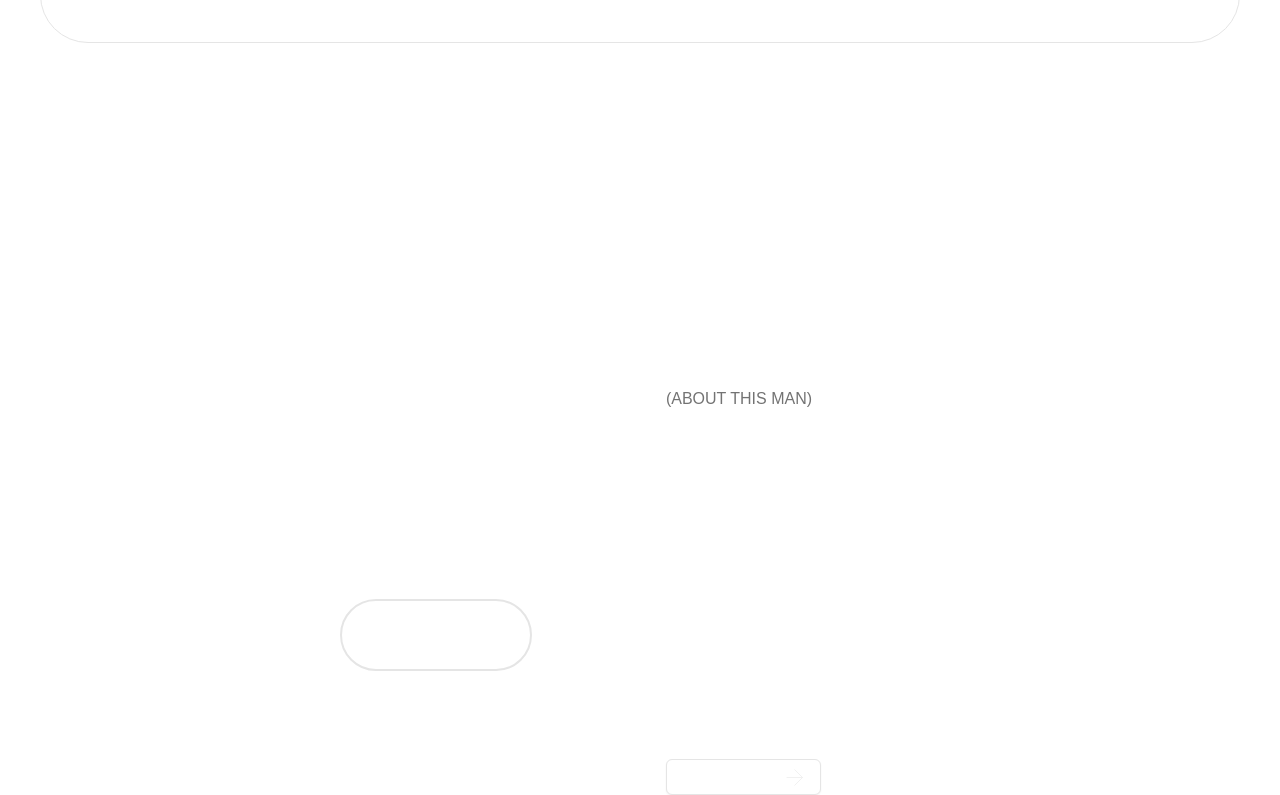
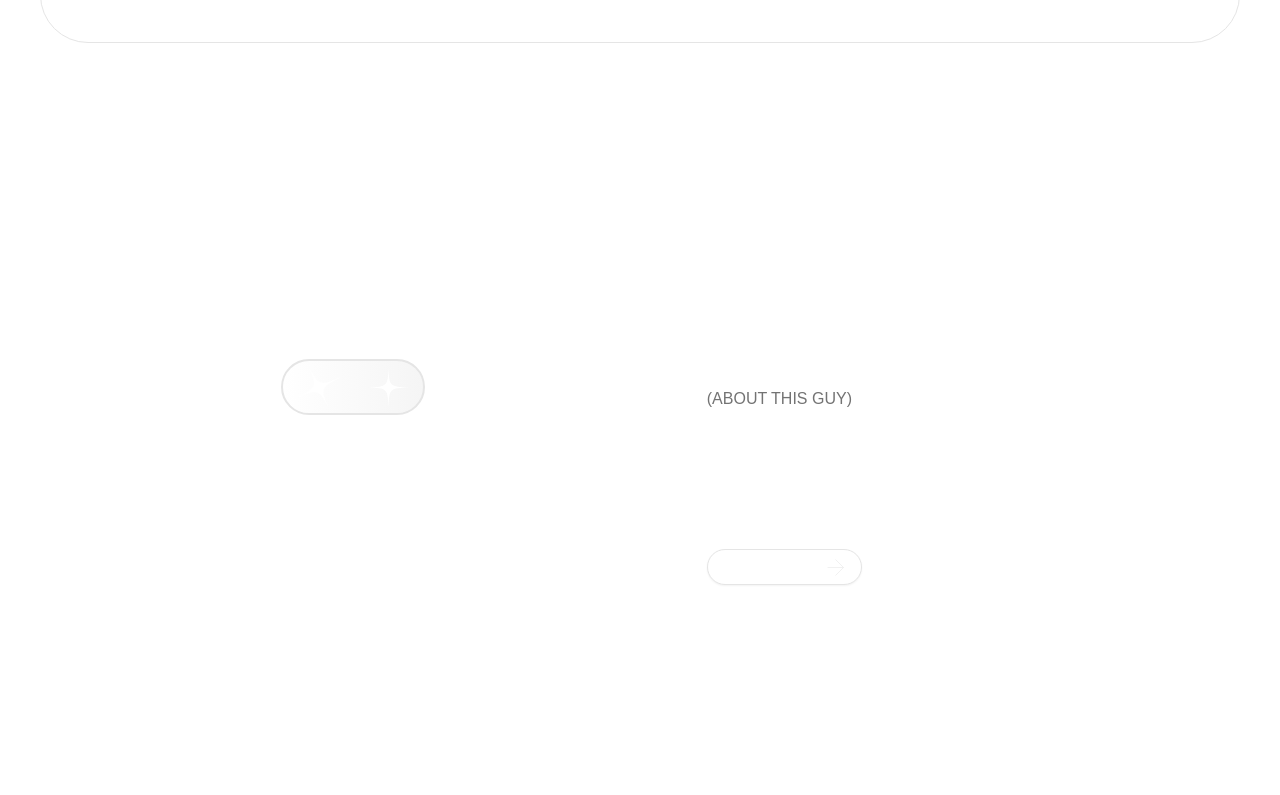
Before and after one commit to jsaugat/jsaugat.github.io, a Next.js app: page / in a window 1280 px wide. Shown: the part 719-1514 px from the top of the page. After the commit the page ends 1482 px from the top, so only its background shows below. Built offline with nearby package versions, Linux system fonts and the light colour scheme; a web font is replaced by a local one.

Commit message:
fix border left and right around fullstack

```diff
--- a/src/components/Home.tsx
+++ b/src/components/Home.tsx
@@ -73,7 +73,7 @@ function InnovativeSection() {
 function FullstackSection() {
   return (
     //? the bordered box
-    <section className="relative border border-y left-0 flex justify-center w-full">
+    <section className="relative border-y left-0 flex justify-center w-full">
       <aside className="flex-1 flex items-center justify-center">
         {/* PROJECTS button */}
         <Button
--- a/src/components/Intro.tsx
+++ b/src/components/Intro.tsx
@@ -8,17 +8,40 @@ const Intro = () => {
     <main className="h-[90vh] grid place-items-center">
       <section className="relative flex gap-[5vw] h-[50vh]">
         {/* left */}
-        <div className="text-[6rem] leading-none font-montreal">
+        <div className="text-7xl leading-none font-montreal">
           Transforming your
           <br /> digital dreams into
           <br />{" "}
-          <span className="flex items-center gap-6">
-            reality.{" "}
-            <span className="inline-flex h-[4.5rem] w-[12rem] bg-gradient-to-r from-cardBlack to-onyx rounded-full items-center justify-around border-2 border-onyx">
+          <div className="flex items-center gap-4">
+            <span>reality.</span>
+            <div className="inline-flex mt-2 h-[3.5rem] w-[9rem] bg-gradient-to-r from-transparent to-muted rounded-full items-center justify-around border-2 border-onyx">
               {/* two stars */}
+              <LeftStar />
+              <RightStar />
+            </div>
+          </div>
+        </div>
+        {/* right */}
+        <div className="relative top-[46%] h-fit">
+          <p className="uppercase text-neutral-500 mb-4">(about this guy)</p>
+          <h3 className="uppercase text-2xl leading-tight">
+            I’m a 22 Y.O. CS STUDENT, Persistently
+            <br /> upgrading my skill set. hit me up for
+            <br /> interesting projects and discussion.
+          </h3>
+          <Button variant="outline" className="about-btn mt-8 flex gap-5">
+            <span className="">ABOUT ME</span>
+            <RightArrow className="right-arrow" />
+          </Button>
+        </div>
+      </section>
+    </main>
+  );
+};
+const LeftStar = () => (
   <svg
-                width="41"
-                height="41"
+    width="45"
+    height="45"
     viewBox="0 0 31 31"
     fill="none"
     xmlns="http://www.w3.org/2000/svg"
@@ -28,9 +51,11 @@ const Intro = () => {
       fill="white"
     />
   </svg>
+);
+const RightStar = () => (
   <svg
-                width="40"
-                height="40"
+    width="43"
+    height="43"
     viewBox="0 0 34 35"
     fill="none"
     xmlns="http://www.w3.org/2000/svg"
@@ -53,25 +78,6 @@ const Intro = () => {
       />
     </g>
   </svg>
-            </span>
-          </span>
-        </div>
-        {/* right */}
-        <div className="relative top-[46%] h-fit">
-          <p className="uppercase text-neutral-500 mb-4">(about this man)</p>
-          <h3 className="uppercase text-[2.5rem] leading-tight">
-            I’m a 22 Y.O. CS STUDENT, Persistently
-            <br /> upgrading my skill set. hit me up for
-            <br /> interesting projects and discussion.
-          </h3>
-          <Button variant="outline" className="about-btn mt-8 flex gap-5">
-            <span className="">ABOUT ME</span>
-            <RightArrow className="right-arrow" />
-          </Button>
-        </div>
-      </section>
-    </main>
 );
-};
 
 export default Intro;
--- a/src/components/PreLoader.tsx
+++ b/src/components/PreLoader.tsx
@@ -21,7 +21,7 @@ function PreLoader({ numberOfBlinders = 6 }) {
   ));
 
   return (
-    <div className="blinder-container absolute z-50 h-screen w-full text-black flex gap-0 pointer-events-none">
+    <div className="blinder-container absolute z-50 h-full w-full text-black flex gap-0 pointer-events-none">
       {blinders}
     </div>
   );
--- a/src/components/ui/button.tsx
+++ b/src/components/ui/button.tsx
@@ -5,7 +5,7 @@ import { cva, type VariantProps } from "class-variance-authority"
 import { cn } from "@/lib/utils"
 
 const buttonVariants = cva(
-  "inline-flex items-center justify-center whitespace-nowrap rounded-md font-medium transition-colors focus-visible:outline-none focus-visible:ring-1 focus-visible:ring-ring disabled:pointer-events-none disabled:opacity-50",
+  "inline-flex items-center justify-center whitespace-nowrap rounded-full font-medium transition-colors focus-visible:outline-none focus-visible:ring-1 focus-visible:ring-ring disabled:pointer-events-none disabled:opacity-50",
   {
     variants: {
       variant: {
```
Lines whose indentation alone changed are shown as unchanged.
